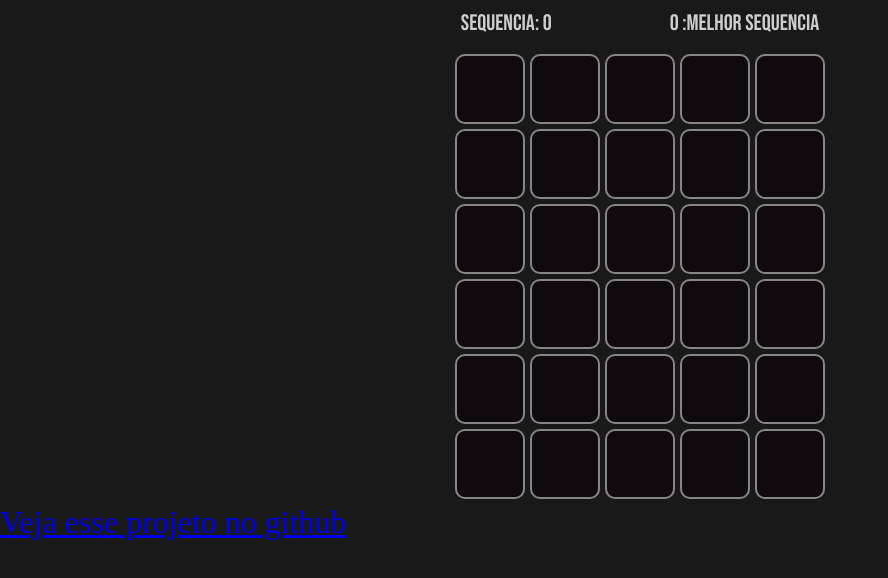
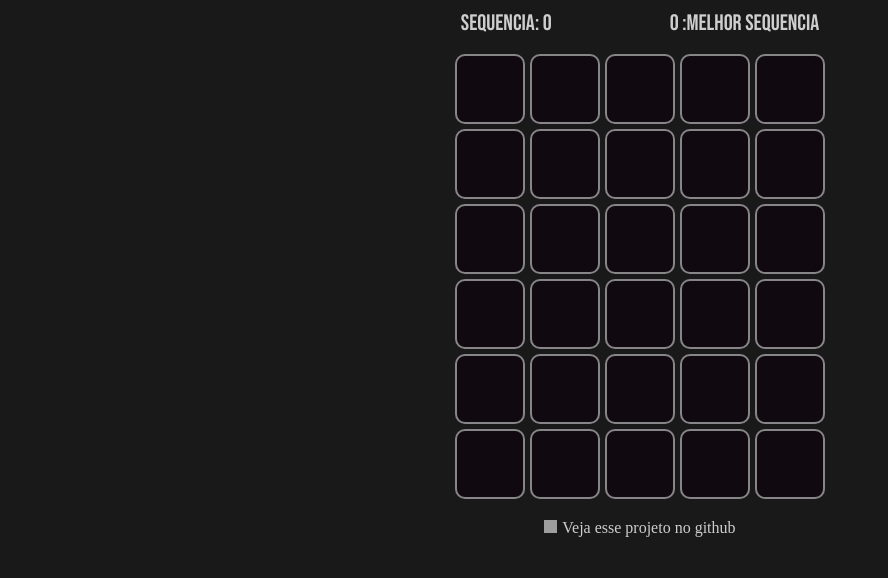
Before and after one commit to Sigoloh/cermoo, a plain HTML site: page index.html in a window 1280 px wide. Shown: the whole page, without its empty margins (0-888 px from the left). Drawn offline with Linux system fonts and the light colour scheme; grey boxes are pictures that could not be loaded.

Commit message:
:bug: Resolvido o problema das mensagens de fim de jogo

```diff
--- a/index.html
+++ b/index.html
@@ -63,7 +63,7 @@
           </tr>
         </tbody>
       </table>
-      <span><a href="http://github.com/Sigoloh">Veja esse projeto no github</a></span>
+      <span class="githubButton"><img src="https://www.sigolo.me/img/github.34db91da.png"><a href="http://github.com/Sigoloh" >Veja esse projeto no github</a></span>
     </main>
 
     <script type="module" src="./scripts/main.js"></script>
--- a/scripts/main.js
+++ b/scripts/main.js
@@ -54,6 +54,7 @@ function submit(){
     const tabela = document.getElementById('gameBoard');
     quadro = updaters.desenhaQuadroNaVitoria(quadro, painelDoGanhou, tabela, matrizResultado);
     statusDoJogador.sequencia += 1;
+    painelDoGanhou.innerHTML += 'Voce ganhou';
   }
   if(ganhou || tentativa == 5){
     quadro = quadro.replace(/<\/br>/gm, '%0A');
@@ -69,6 +70,7 @@ function submit(){
     tabela.style="display:none";
     painelDoGanhou.style="display:block";
     painelDoGanhou.innerHTML +="<h1> Você Perderu </h1>";
+    painelDoGanhou.innerHTML +=`A palavra era ${palavraDoDia}`
   }
   localStorage.setItem('statusDoJogador', JSON.stringify(statusDoJogador));
   updaters.updateStatus(
--- a/style/style.css
+++ b/style/style.css
@@ -56,3 +56,22 @@ main{
   font-size: 0.7em;
   color: #cecece;
 }
+
+.githubButton{
+  color: black;
+  align-self: center;
+  justify-self: center;
+}
+
+.githubButton img{
+  width: 1vw;
+  height: 1vw;
+  vertical-align: center;
+}
+
+.githubButton a{
+  color: #cecece;
+  margin-left: 5px;
+  text-decoration: none;
+  font-size: 0.5em;
+}
```
